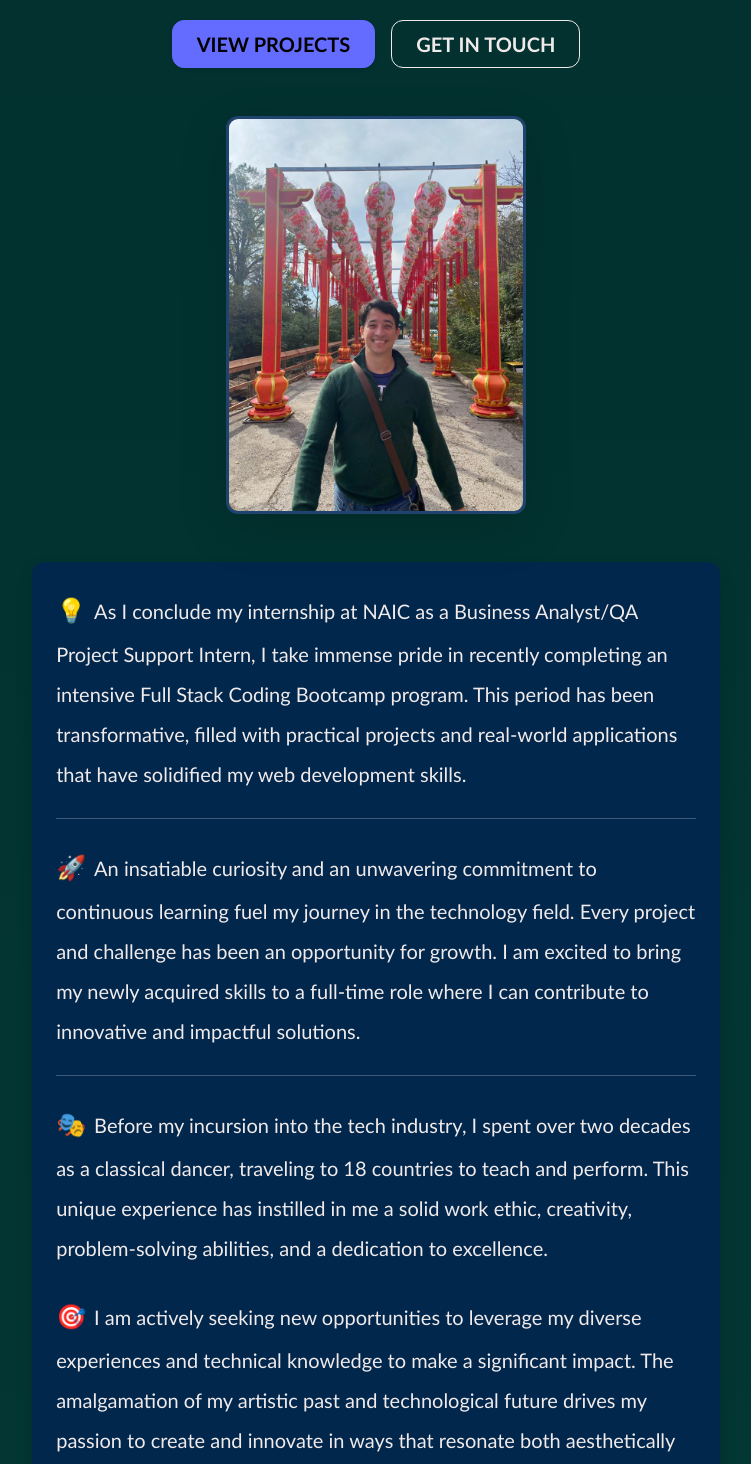
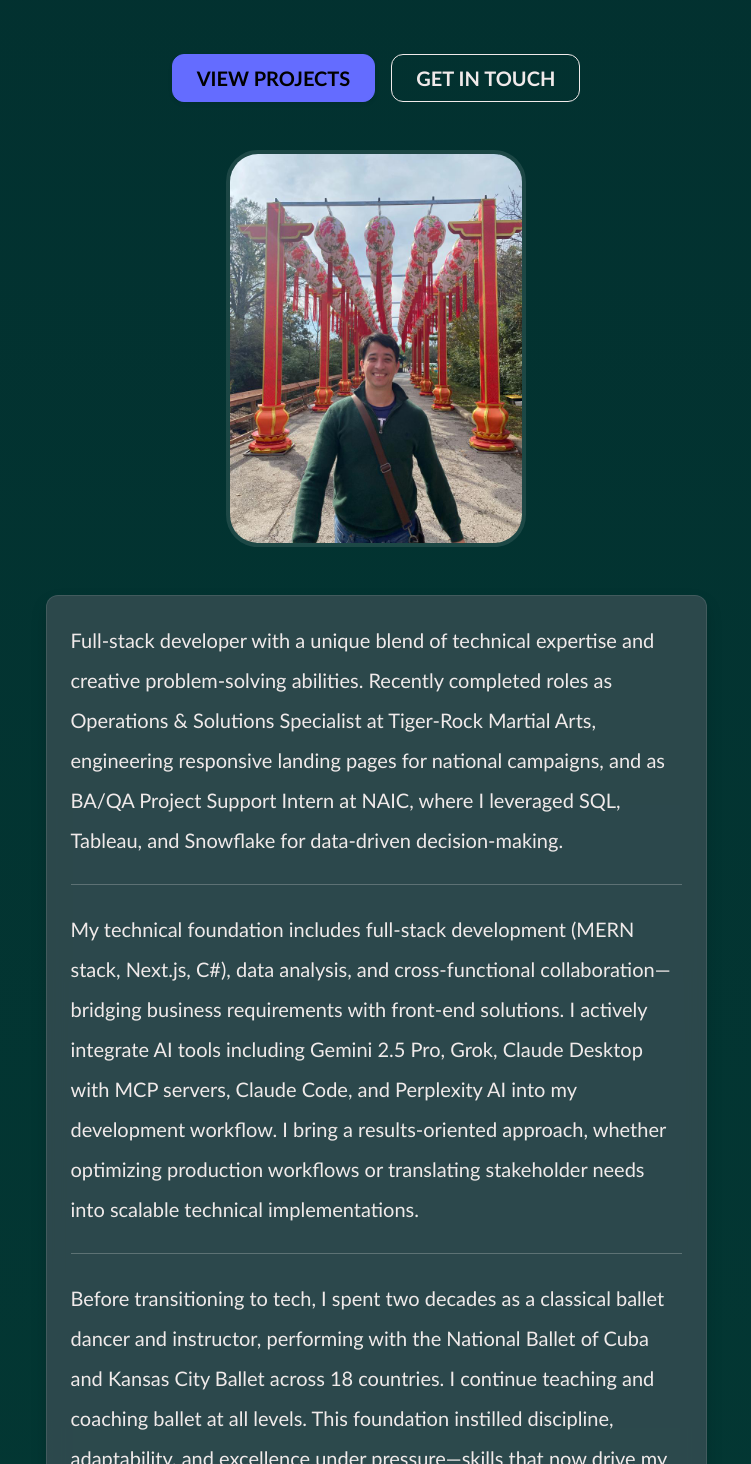
Before and after one commit to elchinatalpf/react-portfolio, a React (Vite) app: page / in a window 1280 px wide. Shown: the part 406-1870 px from the top of the page, without its empty margins (264-1015 px from the left). Built offline with nearby package versions, Linux system fonts and the light colour scheme.

Commit message:
updated homePage with some custom classes

```diff
--- a/src/pages/HomePage.jsx
+++ b/src/pages/HomePage.jsx
@@ -7,11 +7,11 @@ export default function HomePage() {
       <div className="container">
         <div className="row justify-content-center">
           <div className="col-lg-10">
-            <div className="bg-gradient-dark rounded-3 shadow-lg p-4 p-md-5 animate-fade-in-up">
+            <div className="bg-gradient-dark rounded-3 shadow-lg p-4 p-md-6 animate-fade-in-up">
 
               {/* Hero Section */}
               <div className="text-center mb-5 position-relative">
-                <h1 className="display-1 fw-bold mb-4 text-shadow-md display-responsive position-relative">
+                <h1 className="display-hero fw-bold mb-4 text-shadow-hero position-relative">
                   <span className="bg-gradient-primary text-transparent bg-clip-text">
                     Hi, I'm Javier Morales
                   </span>
@@ -36,15 +36,14 @@ export default function HomePage() {
               <div className="text-center mb-5">
                 <div className="position-relative d-inline-block">
                   <img
-                    className="rounded-3 shadow-lg"
+                    className="photo-professional"
                     src={photo}
                     alt="Javier Morales"
                     width="300"
                     height="400"
                     style={{
                       maxWidth: '100%',
-                      height: 'auto',
-                      border: '3px solid rgba(100, 108, 255, 0.3)'
+                      height: 'auto'
                     }}
                   />
                   {/* <div className="position-absolute top-0 start-100 translate-middle">
@@ -58,44 +57,36 @@ export default function HomePage() {
               {/* Bio Section */}
               <div className="row justify-content-center">
                 <div className="col-lg-10">
-                  <div className="bg-navy bg-opacity-50 rounded-3 p-4 shadow">
+                  <div className="bg-glass rounded-3 p-4 shadow">
                     <p className="fs-5 lh-lg text-light mb-4">
-                      <span className="fs-4 fw-bold text-info me-2">💡</span>
-                      As I conclude my internship at NAIC as a Business Analyst/QA Project
-                      Support Intern, I take immense pride in recently completing an intensive
-                      Full Stack Coding Bootcamp program. This period has been transformative,
-                      filled with practical projects and real-world applications that have
-                      solidified my web development skills.
+                      Full-stack developer with a unique blend of technical expertise and creative
+                      problem-solving abilities. Recently completed roles as Operations & Solutions
+                      Specialist at Tiger-Rock Martial Arts, engineering responsive landing pages
+                      for national campaigns, and as BA/QA Project Support Intern at NAIC, where I
+                      leveraged SQL, Tableau, and Snowflake for data-driven decision-making.
                     </p>
 
                     <hr className="my-4 opacity-25" />
 
                     <p className="fs-5 lh-lg text-light mb-4">
-                      <span className="fs-4 fw-bold text-info me-2">🚀</span>
-                      An insatiable curiosity and an unwavering commitment to continuous
-                      learning fuel my journey in the technology field. Every project and
-                      challenge has been an opportunity for growth. I am excited to bring my
-                      newly acquired skills to a full-time role where I can contribute to
-                      innovative and impactful solutions.
+                      My technical foundation includes full-stack development (MERN stack, Next.js, C#),
+                      data analysis, and cross-functional collaboration—bridging business
+                      requirements with front-end solutions. I actively integrate AI tools including
+                      Gemini 2.5 Pro, Grok, Claude Desktop with MCP servers, Claude Code, and Perplexity AI
+                      into my development workflow. I bring a results-oriented approach,
+                      whether optimizing production workflows or translating stakeholder needs
+                      into scalable technical implementations.
                     </p>
 
                     <hr className="my-4 opacity-25" />
 
-                    <p className="fs-5 lh-lg text-light mb-4">
-                      <span className="fs-4 fw-bold text-info me-2">🎭</span>
-                      Before my incursion into the tech industry, I spent over two decades as
-                      a classical dancer, traveling to 18 countries to teach and perform. This
-                      unique experience has instilled in me a solid work ethic, creativity,
-                      problem-solving abilities, and a dedication to excellence.
-                    </p>
-
                     <p className="fs-5 lh-lg text-light mb-0">
-                      <span className="fs-4 fw-bold text-info me-2">🎯</span>
-                      I am actively seeking new opportunities to leverage my diverse
-                      experiences and technical knowledge to make a significant impact. The
-                      amalgamation of my artistic past and technological future drives my
-                      passion to create and innovate in ways that resonate both aesthetically
-                      and functionally.
+                      Before transitioning to tech, I spent two decades as a classical ballet
+                      dancer and instructor, performing with the National Ballet of Cuba and
+                      Kansas City Ballet across 18 countries. I continue teaching and coaching
+                      ballet at all levels. This foundation instilled
+                      discipline, adaptability, and excellence under pressure—skills that now
+                      drive my commitment to crafting innovative, user-focused solutions.
                     </p>
                   </div>
                 </div>
--- a/src/styles/custom-bootstrap.scss
+++ b/src/styles/custom-bootstrap.scss
@@ -140,6 +140,7 @@ $alert-padding-x: 1.25rem;
 @import "bootstrap/scss/helpers";
 @import "bootstrap/scss/utilities/api";
 
+// ====================================================================
 // Custom utility classes
 @each $color, $value in $custom-colors {
   .bg-#{$color} {
@@ -161,6 +162,31 @@ $alert-padding-x: 1.25rem;
 
   .text-#{$color}-hover:hover {
     color: #{$value} !important;
+  }
+}
+
+// ====================================================================
+// HomePage professional Utilities
+.display-hero {
+  font-size: clamp(2.5rem, 8vw, 5rem);
+  line-height: 1.1;
+  font-weight: 800;
+}
+
+.text-shadow-hero {
+  text-shadow: 0 4px 12px rgba(0,0,0,0.3);
+}
+
+// Photo hover effect
+.photo-professional {
+  border: 4px solid rgba(255, 255, 255, 0.1);
+  border-radius: 2rem;
+  transition: all 0.4s cubic-bezier(0.4, 0, 0.2, 1);
+
+  &:hover {
+    transform: scale(1.02) translateY(-8px);
+    border-color: map-get($map: $custom-colors, $key: "gold");
+    box-shadow: 0 20px 40px rgba(0, 0, 0, 0.3);
   }
 }
 
```
